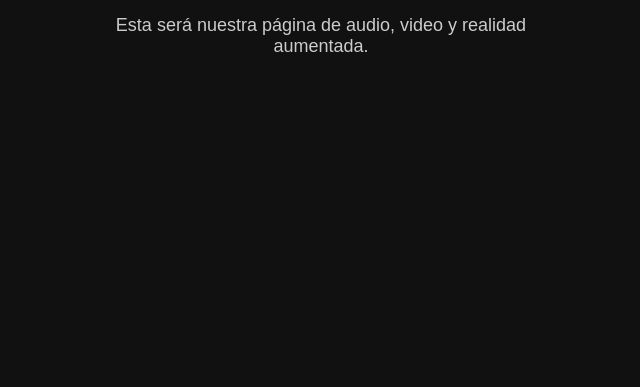
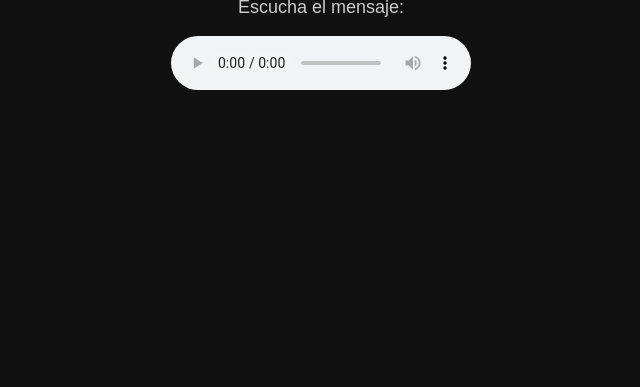
Before and after one commit to garmarcelo72-stack/garmarcelo72, a plain HTML site: page index.html in a window 1280 px wide. Shown: the part 413-800 px from the top of the page, without its empty margins (319-959 px from the left). Drawn offline with Linux system fonts and the light colour scheme.

Commit message:
Update index.html

```diff
--- a/index.html
+++ b/index.html
@@ -40,7 +40,11 @@
     <div class="contenedor">
         <h1>🎉 ¡Bienvenido!</h1>
         <p>Has escaneado correctamente el código QR.</p>
-        <p>Esta será nuestra página de audio, video y realidad aumentada.</p>
+        <p>Escucha el mensaje:</p>
+        <audio controls>
+        <source src="audio.mp3" type="audio/mpeg">
+        Tu navegador no puede reproducir este audio.
+        </audio>
     </div>
 
 </body>
```
